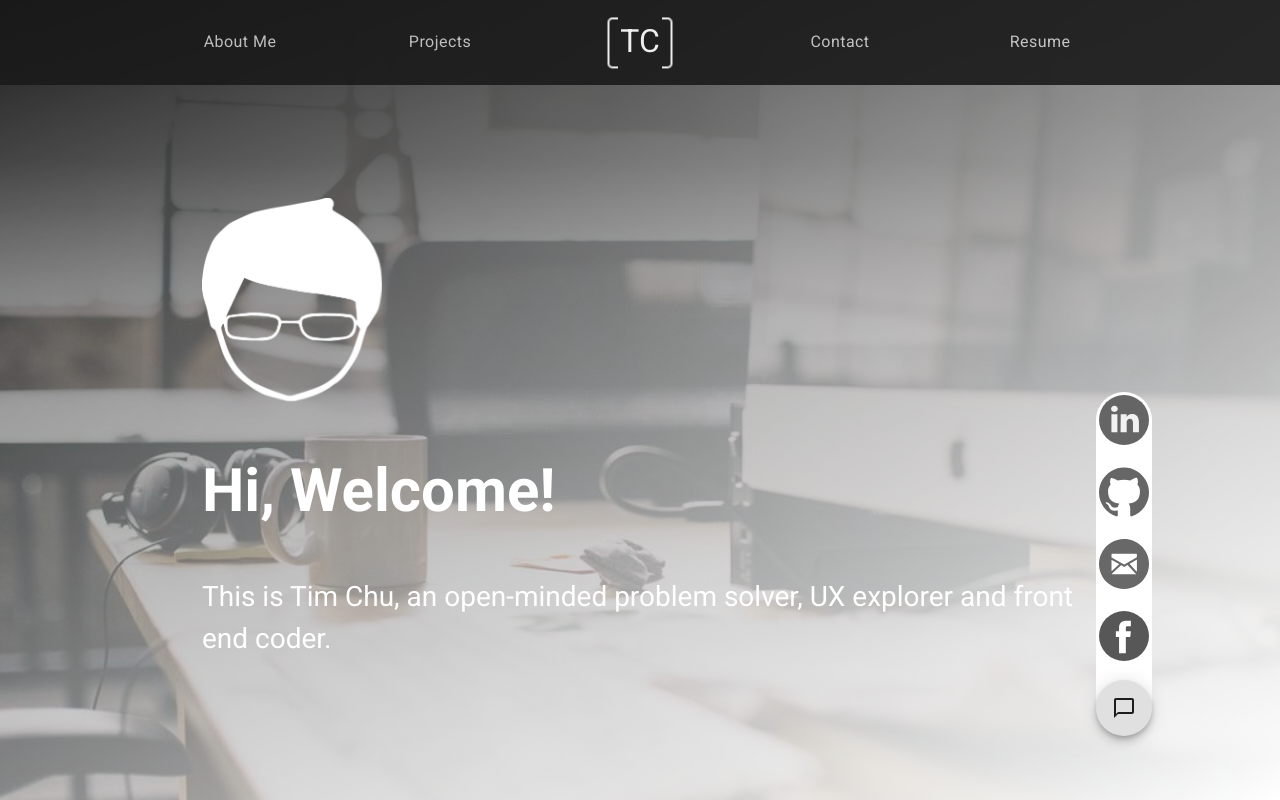
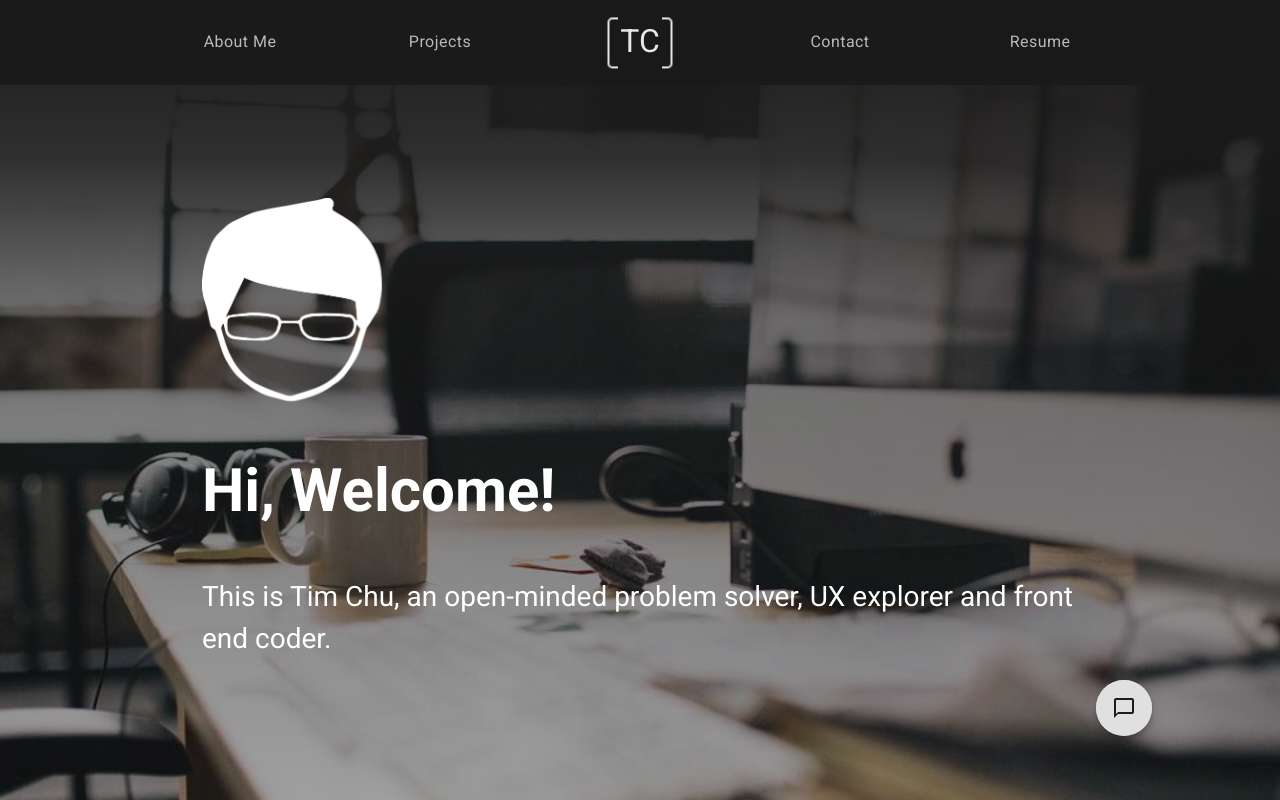
Before and after one commit to tic30/tic30.github.io, a React (Create React App) app: page /home in a window 1280 px wide. Shown: the top 800 px of the page. Built offline with nearby package versions, Linux system fonts and the light colour scheme.

Commit message:
Complete bubble function

```diff
--- a/src/components/ContactBubble/ContactBubble.js
+++ b/src/components/ContactBubble/ContactBubble.js
@@ -7,72 +7,80 @@ import './ContactBubble.scss';
 class ContactBubble extends Component {
     constructor(props) {
         super(props);
-        this.nav = React.createRef();
+        this.bubble = React.createRef();
+        this.popup = React.createRef();
+        this.backdrop = React.createRef();
         this.togglePopup = this.togglePopup.bind(this);
     }
 
-    componentDidMount() {
-        let lastScrollTop = 0,
-            myself = this;
+    // componentDidMount() {
+    //     let lastScrollTop = 0,
+    //         myself = this;
 
-        // element should be replaced with the actual target element on which you have applied scroll, use window in case of no target element.
-        document.addEventListener("scroll", function(){ // or window.addEventListener("scroll"....
-            let st = window.pageYOffset || document.documentElement.scrollTop; // Credits: "https://github.com/qeremy/so/blob/master/so.dom.js#L426"
-            if (st > lastScrollTop){
-                // downscroll code
-                myself.nav.current.classList.add("scrolled");
-            } else {
-                // upscroll code
-                myself.nav.current.classList.remove("scrolled");
-            }
-            lastScrollTop = st <= 0 ? 0 : st; // For Mobile or negative scrolling
-        }, false);
-    }
+    //     // element should be replaced with the actual target element on which you have applied scroll, use window in case of no target element.
+    //     document.addEventListener("scroll", function(){ // or window.addEventListener("scroll"....
+    //         let st = window.pageYOffset || document.documentElement.scrollTop; // Credits: "https://github.com/qeremy/so/blob/master/so.dom.js#L426"
+    //         if (st > lastScrollTop){
+    //             // downscroll code
+    //             myself.nav.current.classList.add("scrolled");
+    //         } else {
+    //             // upscroll code
+    //             myself.nav.current.classList.remove("scrolled");
+    //         }
+    //         lastScrollTop = st <= 0 ? 0 : st; // For Mobile or negative scrolling
+    //     }, false);
+    // }
 
     togglePopup() {
-        const navClasses = this.nav.current.classList;
-        if (navClasses.contains("stuck")) {
-            navClasses.remove("stuck");
+        const popupClasses = this.popup.current.classList,
+            backdropClasses = this.backdrop.current.classList;
+        if (popupClasses.contains("show1")) {
+            popupClasses.remove("show1", "show2");
+            backdropClasses.remove("show");
         } else {
-            navClasses.add("stuck");
+            popupClasses.add("show1");
+            backdropClasses.add("show");
+            setTimeout(() => {
+                popupClasses.add("show2");
+            }, 300);
         }
     }
 
     render() {
         return (
             <React.Fragment>
-                <div className="contact-bubble" ref={this.nav}>
+                <div className="contact-bubble" ref={this.bubble}>
                     <Fab className="contact-bubble-cta" onClick={this.togglePopup}>
                         <ChatBubbleOutline></ChatBubbleOutline>
                     </Fab>
-                    <div className="contact-bubble-popup-container">
+                    <div className="contact-bubble-popup-container" ref={this.popup}>
                         <div className="contact-bubble-popup-item" id="linkedin">
                             <Button className="contact-bubble-popup-item-btn" href="https://www.linkedin.com/in/tim-chu-980881a4" target="_blank" rel="noreferrer">
-                                <img src="/imgs/icons/linkedin.svg" alt="LinkedIn Icon"/>
+                                <img src="/imgs/icons/linkedin.svg" alt="LinkedIn Icon" />
                             </Button>
                             <p className="contact-bubble-popup-item-text">Connect on LinkedIn&nbsp;&nbsp;&nbsp;</p>
                         </div>
                         <div className="contact-bubble-popup-item" id="github">
                             <Button className="contact-bubble-popup-item-btn" href="https://github.com/tic30" target="_blank" rel="noreferrer">
-                                <img src="/imgs/icons/github.svg" alt="GitHub Icon"/>
+                                <img src="/imgs/icons/github.svg" alt="GitHub Icon" />
                             </Button>
                             <p className="contact-bubble-popup-item-text">Follow me on GitHub&nbsp;&nbsp;&nbsp;</p>
                         </div>
                         <div className="contact-bubble-popup-item" id="email">
                             <Button className="contact-bubble-popup-item-btn" href="mailto:chutianxin@gmail.com">
-                                <img src="/imgs/icons/email.svg" alt="Email Icon"/>
+                                <img src="/imgs/icons/email.svg" alt="Email Icon" />
                             </Button>
                             <p className="contact-bubble-popup-item-text">chutianxin@gmail.com&nbsp;&nbsp;&nbsp;</p>
                         </div>
                         <div className="contact-bubble-popup-item" id="facebook">
                             <Button className="contact-bubble-popup-item-btn" href="https://www.facebook.com/tianxin.chu" target="_blank" rel="noreferrer">
-                                <img src="/imgs/icons/facebook.svg" alt="FB Icon"/>
+                                <img src="/imgs/icons/facebook.svg" alt="FB Icon" />
                             </Button>
                             <p className="contact-bubble-popup-item-text">Tim Chu&nbsp;&nbsp;&nbsp;</p>
                         </div>
                     </div>
                 </div>
-                <div className="backdrop"></div>
+                <div className="backdrop" ref={this.backdrop} onClick={this.togglePopup}></div>
             </React.Fragment>
         );
     }
--- a/src/components/ContactBubble/ContactBubble.scss
+++ b/src/components/ContactBubble/ContactBubble.scss
@@ -10,7 +10,7 @@ $btn-width: 56px;
     height: 100%;
     background: linear-gradient(to bottom right, rgba(0,0,0,0), $palette-white);
     z-index: 2;
-    // display: none;
+    display: none;
     &.show {
         display: block;
     }
@@ -31,12 +31,20 @@ $btn-width: 56px;
 .contact-bubble-popup-container {
     position: absolute;
     bottom: 0;
-    padding-bottom: 100%;
+    padding-bottom: $btn-width;
     background-color: $palette-white;
     border-radius: 30px;
     width: $btn-width;
-    overflow: visible;
+    height: 0;
+    overflow: hidden;
+    transition-duration: 0.2s;
     z-index: 0;
+    &.show1 {
+        height: 345px;
+    }
+    &.show2 {
+        overflow: visible;
+    }
 }
 
 .contact-bubble-popup-item {
```
